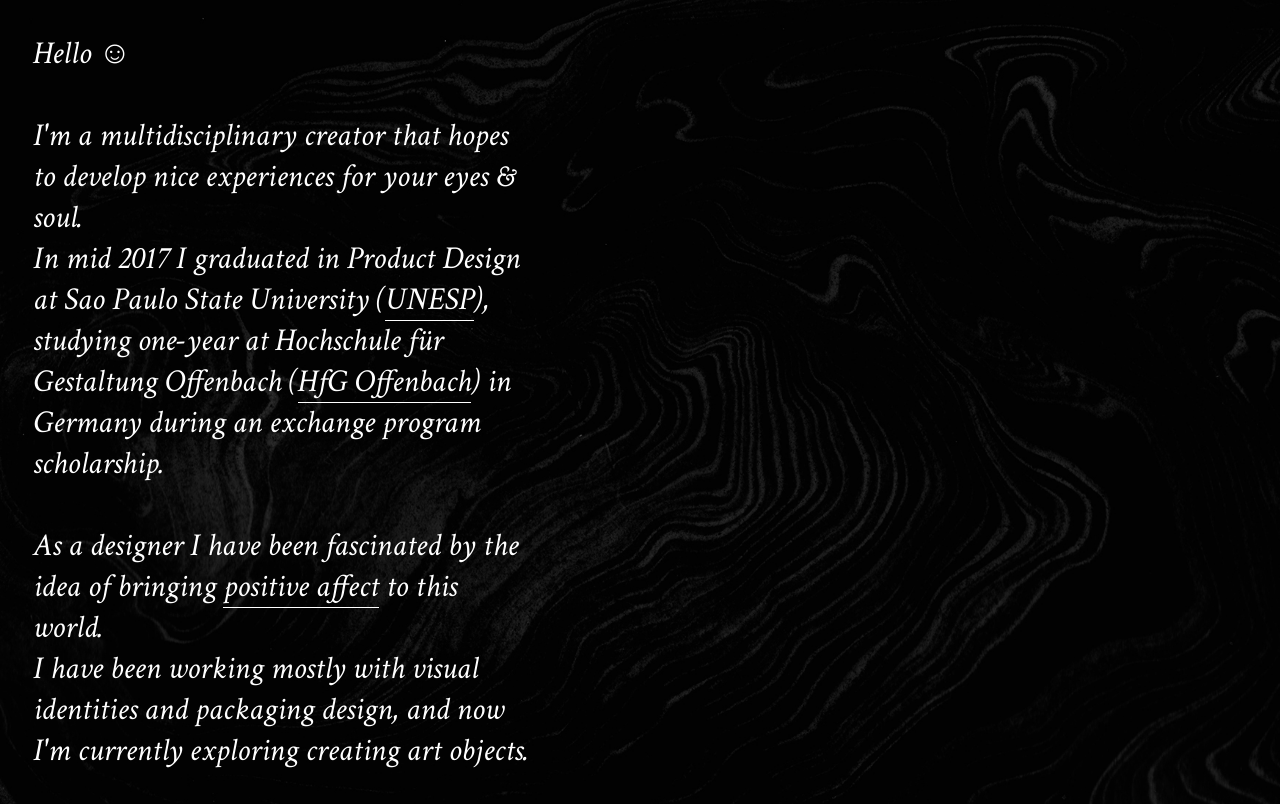
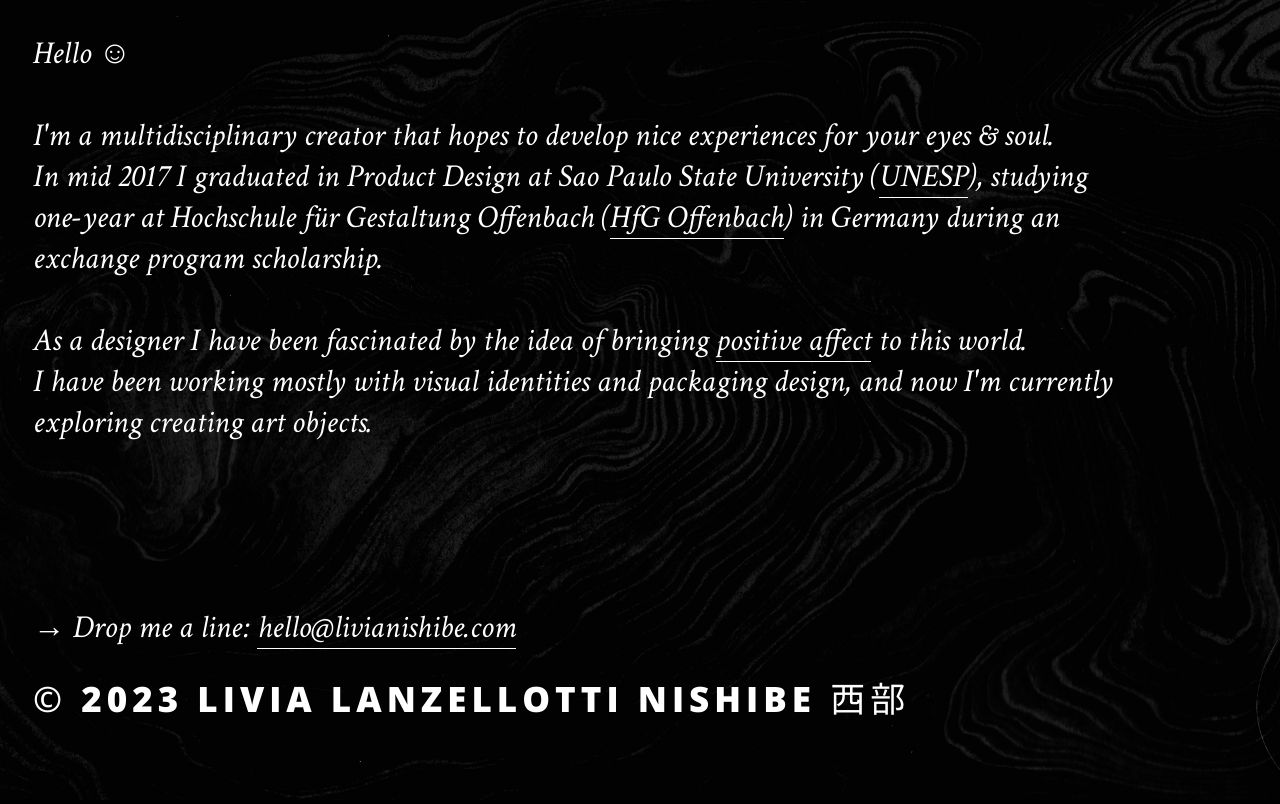
Before and after one commit to livianishibe/design, a plain HTML site: page index.html in a window 1280 px wide. Shown: the top 804 px of the page. Drawn offline with nearby package versions, Linux system fonts and the light colour scheme.

Commit message:
Update style.css

```diff
--- a/css/style.css
+++ b/css/style.css
@@ -10,7 +10,7 @@ body
     font-style: italic;
     background-repeat: no-repeat;
     background-size: cover;
-    max-width: 500px;
+    max-width: 1080px;
 }
 
 @media screen and (max-width: 600px) {
```
